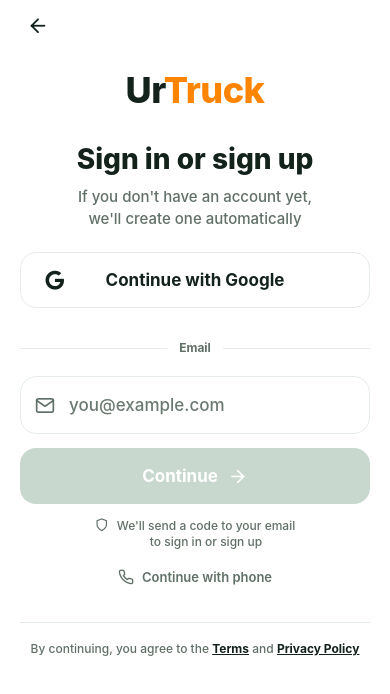
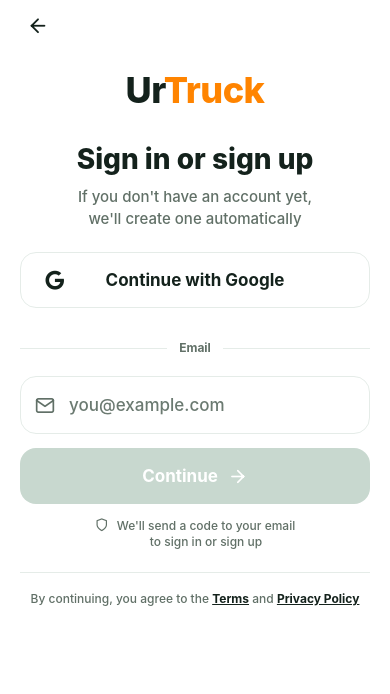
Before and after one commit to 777ubu-ai/urtruck-app, a React Native app: screen /PhoneV2 in a window 390 px wide. Shown: the top 694 px of the page. Built offline with nearby package versions, Linux system fonts and the light colour scheme; no server answers.

Commit message:
fix(auth): unblock Google callback and simplify entry

```diff
--- a/src/screens/onboarding/PhoneV2Screen.js
+++ b/src/screens/onboarding/PhoneV2Screen.js
@@ -9,10 +9,8 @@
 //      isApplePlatformSupported()/appleConfigStatus in ../../utils/socialAuth
 //      for the explicit platform/config gate (no more silent SHOW_APPLE_AUTH
 //      flag — a genuinely-unavailable Apple surfaces its exact reason).
-//   4. Phone + SMS/OTP — "Continue with phone" below hands off to the
-//      internal phone flow (route 'Login' → PremiumLoginScreen). That
-//      screen is an implementation detail of AuthV2, not a second, parallel
-//      auth architecture — nothing outside AuthV2 links to it directly.
+// Phone/SMS is intentionally not exposed on this screen. The canonical
+// public entry offers Google, Email OTP and (when configured) Apple only.
 //
 // Google/Apple use Supabase OAuth only for identity proof. After the provider
 // returns, backend /register/social/verify validates the Supabase access token
@@ -49,6 +47,7 @@ import {
   clearPendingProvider,
   completeSocialAuth,
   getAppleAuthGate,
+  getPendingProvider,
   getPendingProviderState,
   isPendingProviderStale,
   isSocialAuthCallback,
@@ -483,21 +482,6 @@ export default function PhoneV2Screen({ navigation, route }) {
               <Text style={s.infoText}>{t('email_v2_send_hint')}</Text>
             </View>
 
-            {/* FINAL 10/10 AUTH CANON CLOSURE (2026-09-14, owner decision):
-                phone stays a first-class AuthV2 method, reached FROM here —
-                never the other way around. This is the only entry point
-                into the phone+SMS flow (route 'Login' → PremiumLoginScreen);
-                nothing outside AuthV2 links there directly anymore. */}
-            <Pressable
-              onPress={() => navigation.navigate('Login', role ? { role } : undefined)}
-              disabled={anyBusy}
-              accessibilityRole="button"
-              testID="phone-v2-continue-with-phone"
-              style={({ pressed }) => [s.phoneLinkRow, pressed && !anyBusy && { opacity: 0.7 }]}
-            >
-              <Feather name="phone" size={16} color={brand.textSecondary} />
-              <Text style={s.phoneLinkText}>{t('phone_v2_continue_with_phone')}</Text>
-            </Pressable>
           </View>
 
           <View style={s.consentBlock} testID="auth-legal-consent">
@@ -557,8 +541,6 @@ const makeStyles = (brand) => StyleSheet.create({
   ctaPrimaryText: { ...typography.button, color: brand.textOnPrimary },
   infoBlock: { flexDirection: 'row', alignItems: 'flex-start', justifyContent: 'center', gap: 8, paddingHorizontal: 16, paddingTop: 14 },
   infoText: { ...typography.caption, color: brand.textSecondary, textAlign: 'center', flexShrink: 1 },
-  phoneLinkRow: { flexDirection: 'row', alignItems: 'center', justifyContent: 'center', gap: 8, paddingVertical: 14, marginTop: 4 },
-  phoneLinkText: { ...typography.bodySmall, color: brand.textSecondary, fontWeight: '600' },
   consentBlock: { width: '100%', maxWidth: 560, alignSelf: 'center', borderTopWidth: StyleSheet.hairlineWidth, borderTopColor: brand.border, marginTop: 22, paddingTop: 16, paddingHorizontal: 10, paddingBottom: 8 },
   consent: { ...typography.caption, color: brand.textSecondary, textAlign: 'center', lineHeight: 19 },
   consentLink: { color: brand.textPrimary, fontWeight: '700', textDecorationLine: 'underline' },
--- a/src/utils/socialAuth.js
+++ b/src/utils/socialAuth.js
@@ -259,17 +259,22 @@ export async function startSocialAuth(provider) {
   const correlationId = newCorrelationId();
   logAuthStage('oauth_start', { provider, correlationId });
 
+  // Google is the always-visible production provider. Do not put a second
+  // `/auth/v1/settings` request in front of its OAuth URL: on a real mobile
+  // network that preflight can take many seconds and makes the button look
+  // frozen. Supabase still validates OAuth and UrTruck independently
+  // validates the returned provider token. Apple stays fail-closed because
+  // its visibility depends on the iOS provider/config gate.
+  if (provider === 'apple') {
     const availability = await getSocialProviderAvailability();
     if (!availability.checked) {
       logAuthStage('oauth_start_failed', { provider, code: AUTH_ERROR_CODES.NETWORK_UNAVAILABLE, correlationId });
       throw new SocialAuthError(AUTH_ERROR_CODES.NETWORK_UNAVAILABLE, 'social_availability_unreachable', { provider, correlationId });
     }
-  if (availability[provider] !== true) {
-    // Supabase itself confirms this provider is switched off — this is a
-    // CONFIG state, never a network failure. Conflating the two is exactly
-    // what made the real Apple root cause show as "Нет связи с сервером".
+    if (availability.apple !== true) {
       logAuthStage('oauth_start_failed', { provider, code: AUTH_ERROR_CODES.PROVIDER_UNAVAILABLE, correlationId });
       throw new SocialAuthError(AUTH_ERROR_CODES.PROVIDER_UNAVAILABLE, 'social_provider_unavailable', { provider, correlationId });
+    }
   }
 
   const options = {
```
Also changed, not shown: tests/frontend/test_auth_canon_contract.mjs (+3 -5 lines), tests/frontend/test_social_auth_onboarding.mjs (+12 -3 lines), tests/frontend/test_social_auth_retry.mjs (+28 -0 lines). Lines whose indentation alone changed are shown as unchanged.
